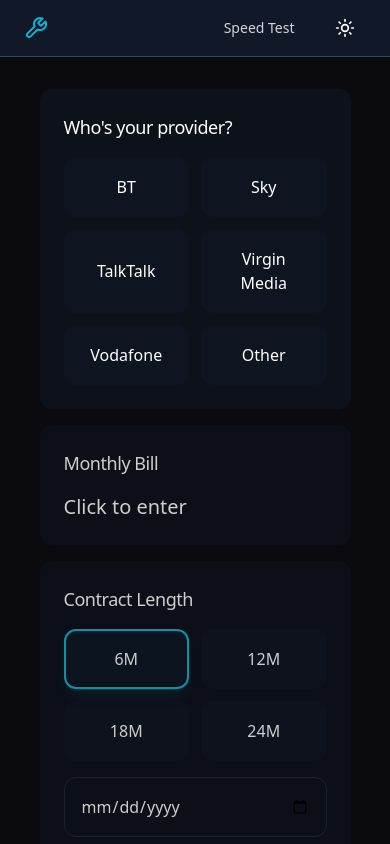
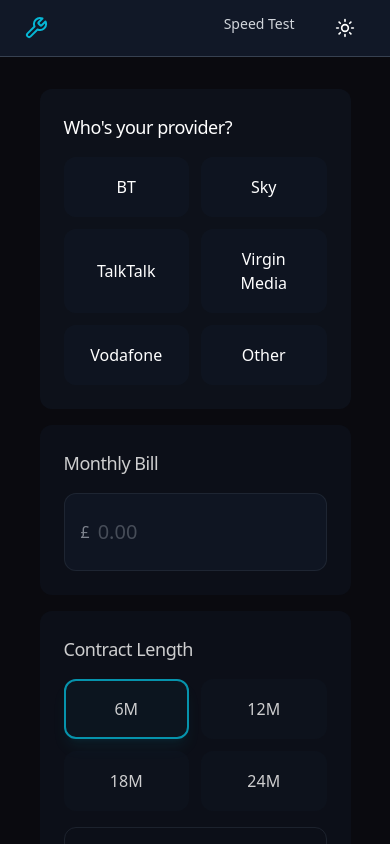
Before and after one commit to NotChris144/YF-AppointmentSystem, a React (Vite) app: page /calculator in a window 390 px wide. Shown: the top 844 px of the page. Built offline with nearby package versions, Linux system fonts and the light colour scheme.

Commit message:
feat: Improve mobile experience and number input
- Added new NumberInput component with banking-style formatting
- Fixed container margins for mobile devices
- Improved touch targets
- Added safe area insets for modern devices

```diff
--- a/src/components/BuyoutCalculator.tsx
+++ b/src/components/BuyoutCalculator.tsx
@@ -2,6 +2,7 @@ import React, { useState } from 'react';
 import { AlertTriangle, Edit2 } from 'lucide-react';
 import useDevice from '../hooks/useDevice';
 import { motion, AnimatePresence } from 'framer-motion';
+import NumberInput from './ui/NumberInput';
 
 interface BuyoutBreakdown {
   monthlyBill: number;
@@ -102,37 +103,11 @@ const BuyoutCalculator: React.FC = () => {
           animate={{ opacity: provider ? 1 : 0.8 }}
         >
           <h3 className="text-lg font-medium mb-4">Monthly Bill</h3>
-          {isEditingBill ? (
-            <motion.div
-              initial={{ opacity: 0, y: 5 }}
-              animate={{ opacity: 1, y: 0 }}
-              className="relative"
-            >
-              <span className="absolute left-3 top-1/2 -translate-y-1/2 text-gray-400">£</span>
-              <input
-                type="number"
-                value={monthlyBill}
-                onChange={(e) => setMonthlyBill(e.target.value)}
-                onBlur={() => setIsEditingBill(false)}
-                autoFocus
-                className="w-full p-3 pl-8 bg-transparent border-none focus:ring-0 text-xl font-medium"
-                placeholder="0.00"
-                step="0.01"
-              />
-            </motion.div>
-          ) : (
-            <motion.div
-              className="flex items-center justify-between group cursor-pointer"
-              onClick={() => setIsEditingBill(true)}
-              whileHover={{ scale: 1.02 }}
-              whileTap={{ scale: 0.98 }}
-            >
-              <span className="text-xl font-medium">
-                {monthlyBill ? `£${parseFloat(monthlyBill).toFixed(2)}` : 'Click to enter'}
-              </span>
-              <Edit2 className="w-4 h-4 opacity-0 group-hover:opacity-100 transition-opacity" />
-            </motion.div>
-          )}
+          <NumberInput
+            value={monthlyBill}
+            onChange={setMonthlyBill}
+            max={1000}
+          />
         </motion.div>
 
         {/* Contract Length */}
--- /dev/null
+++ b/src/components/ui/NumberInput.tsx
@@ -0,0 +1,94 @@
+import React, { useState, useEffect } from 'react';
+
+interface NumberInputProps {
+  value: string;
+  onChange: (value: string) => void;
+  prefix?: string;
+  suffix?: string;
+  placeholder?: string;
+  max?: number;
+  className?: string;
+}
+
+const NumberInput: React.FC<NumberInputProps> = ({
+  value,
+  onChange,
+  prefix = '£',
+  suffix,
+  placeholder = '0.00',
+  max,
+  className = '',
+}) => {
+  const [displayValue, setDisplayValue] = useState('');
+  const [isFocused, setIsFocused] = useState(false);
+
+  // Format number with commas and decimals
+  const formatNumber = (num: string) => {
+    // Remove all non-numeric characters except decimal point
+    const cleanNum = num.replace(/[^0-9.]/g, '');
+
+    // Ensure only one decimal point
+    const parts = cleanNum.split('.');
+    const wholePart = parts[0];
+    const decimalPart = parts[1]?.slice(0, 2) || '00';
+
+    // Add commas to whole part
+    const formattedWhole = wholePart.replace(/\B(?=(\d{3})+(?!\d))/g, ',');
+
+    return `${formattedWhole}.${decimalPart}`;
+  };
+
+  // Handle input change
+  const handleChange = (e: React.ChangeEvent<HTMLInputElement>) => {
+    const inputValue = e.target.value.replace(/[^0-9.]/g, '');
+
+    if (max && parseFloat(inputValue) > max) {
+      return;
+    }
+
+    onChange(inputValue);
+  };
+
+  // Update display value when value changes
+  useEffect(() => {
+    if (value) {
+      setDisplayValue(formatNumber(value));
+    } else {
+      setDisplayValue('');
+    }
+  }, [value]);
+
+  return (
+    <div className={`relative group ${className}`}>
+      <div
+        className={`
+          w-full p-4 rounded-lg border transition-all duration-200
+          ${isFocused
+            ? 'border-primary/50 bg-card/50 shadow-lg shadow-primary/5'
+            : 'border-border/50 bg-card hover:border-border'
+          }
+        `}
+      >
+        <div className="flex items-center gap-2">
+          {prefix && (
+            <span className="text-muted-foreground">{prefix}</span>
+          )}
+          <input
+            type="text"
+            value={displayValue}
+            onChange={handleChange}
+            onFocus={() => setIsFocused(true)}
+            onBlur={() => setIsFocused(false)}
+            placeholder={placeholder}
+            className="w-full bg-transparent border-none p-0 focus:ring-0 text-xl font-medium placeholder:text-muted-foreground/50"
+          />
+          {suffix && (
+            <span className="text-muted-foreground">{suffix}</span>
+          )}
+        </div>
+      </div>
+    </div>
+  );
+};
+
+export default NumberInput;
--- a/src/index.css
+++ b/src/index.css
@@ -122,17 +122,31 @@
 
   /* Container */
   .container {
-    @apply px-4 sm:px-6 lg:px-8;
+    @apply w-full mx-auto;
+    max-width: min(100% - 2rem, 1280px);
+    padding-left: max(1rem, env(safe-area-inset-left));
+    padding-right: max(1rem, env(safe-area-inset-right));
   }
 
   /* Mobile optimizations */
   @media (max-width: 640px) {
+    .container {
+      max-width: 100%;
+      padding-left: max(1rem, env(safe-area-inset-left));
+      padding-right: max(1rem, env(safe-area-inset-right));
+    }
+
     input, select, textarea, button {
       @apply text-base;
     }
 
     .btn {
       @apply px-4 py-2.5;
+    }
+
+    /* Improve touch targets on mobile */
+    input, button, a {
+      min-height: 44px;
     }
   }
 }
```
